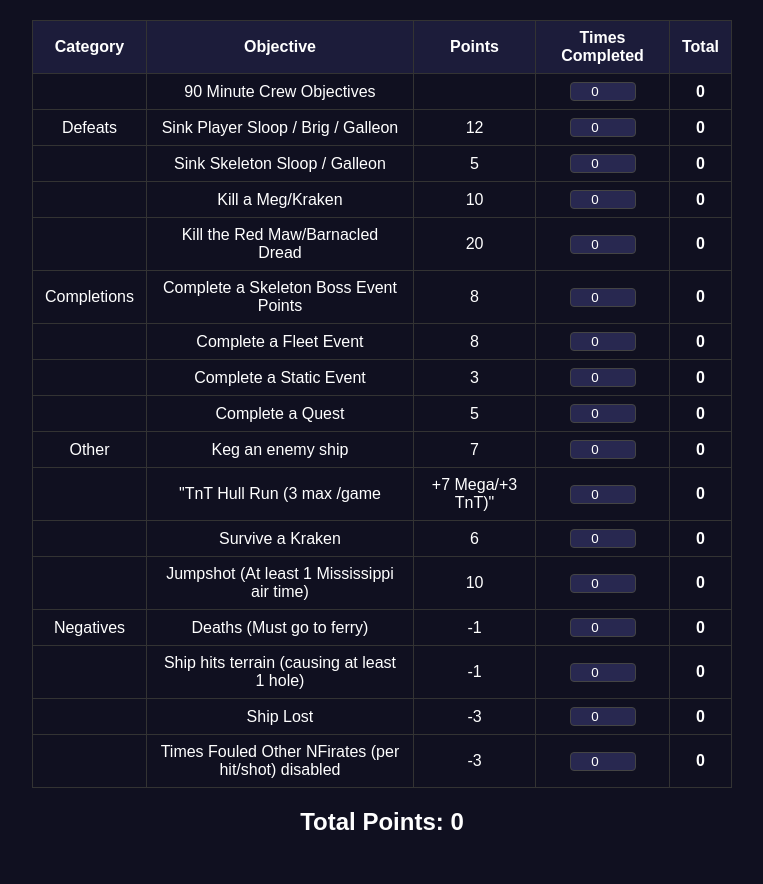
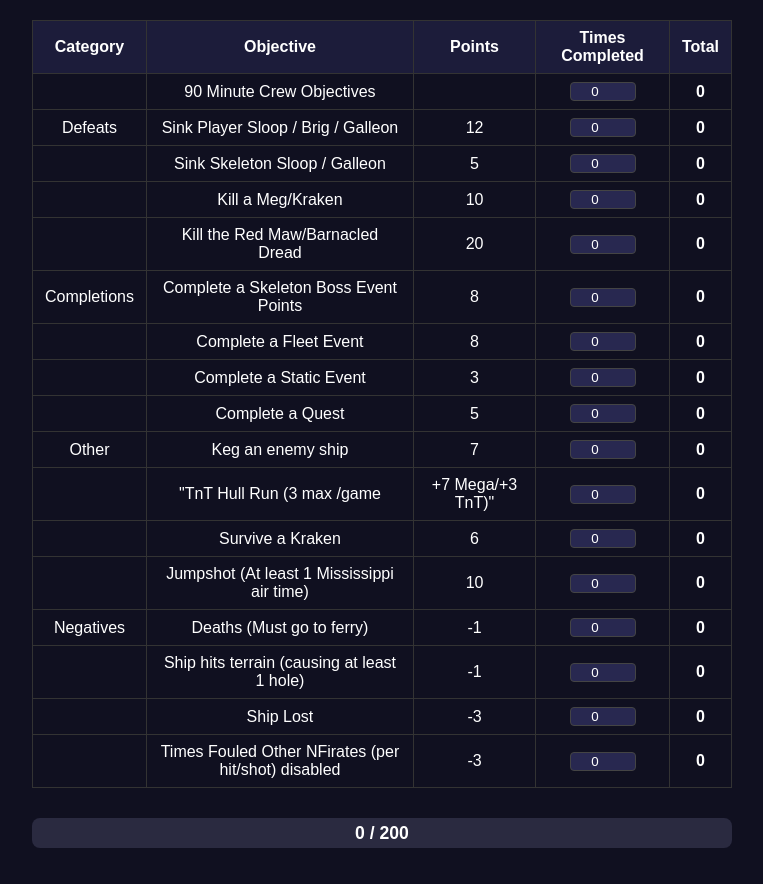
Before and after one commit to Lackedshark9/spyrate-scorecard, a plain HTML site: page index.html in a window 1280 px wide. Shown: the part 86-970 px from the top of the page, without its empty margins (258-1021 px from the left). Drawn offline with Linux system fonts and the light colour scheme.

Commit message:
Update index.html

```diff
--- a/index.html
+++ b/index.html
@@ -40,6 +40,36 @@
     h1 {
       margin-top: 0;
     }
+
+    /* === Total Bar === */
+    #totalContainer {
+      width: 700px;
+      height: 30px;
+      background: #2a2a40;
+      border-radius: 8px;
+      margin-top: 30px;
+      position: relative;
+      overflow: hidden;
+    }
+    #totalBar {
+      height: 100%;
+      width: 0%;
+      background: linear-gradient(90deg, #00ffae, #00c0ff);
+      border-radius: 8px;
+      transition: width 0.5s ease-in-out;
+    }
+    #totalText {
+      position: absolute;
+      top: 0;
+      left: 0;
+      right: 0;
+      bottom: 0;
+      display: flex;
+      align-items: center;
+      justify-content: center;
+      font-weight: bold;
+      font-size: 1.1em;
+    }
   </style>
 </head>
 <body>
@@ -57,9 +87,14 @@
     <tbody></tbody>
   </table>
 
-  <h2>Total Points: <span id="grandTotal">0</span></h2>
+  <div id="totalContainer">
+    <div id="totalBar"></div>
+    <div id="totalText">0 / 200</div>
+  </div>
 
   <script>
+    const MAX_SCORE = 200; // adjust if your score goes higher
+
     async function loadCSV() {
       const response = await fetch('scorecard.csv');
       const text = await response.text();
@@ -102,7 +137,9 @@
         grandTotal += total;
       });
 
-      document.getElementById('grandTotal').textContent = grandTotal;
+      const percent = Math.min((grandTotal / MAX_SCORE) * 100, 100);
+      document.getElementById('totalBar').style.width = percent + '%';
+      document.getElementById('totalText').textContent = `${grandTotal} / ${MAX_SCORE}+`;
     }
 
     loadCSV();
```
